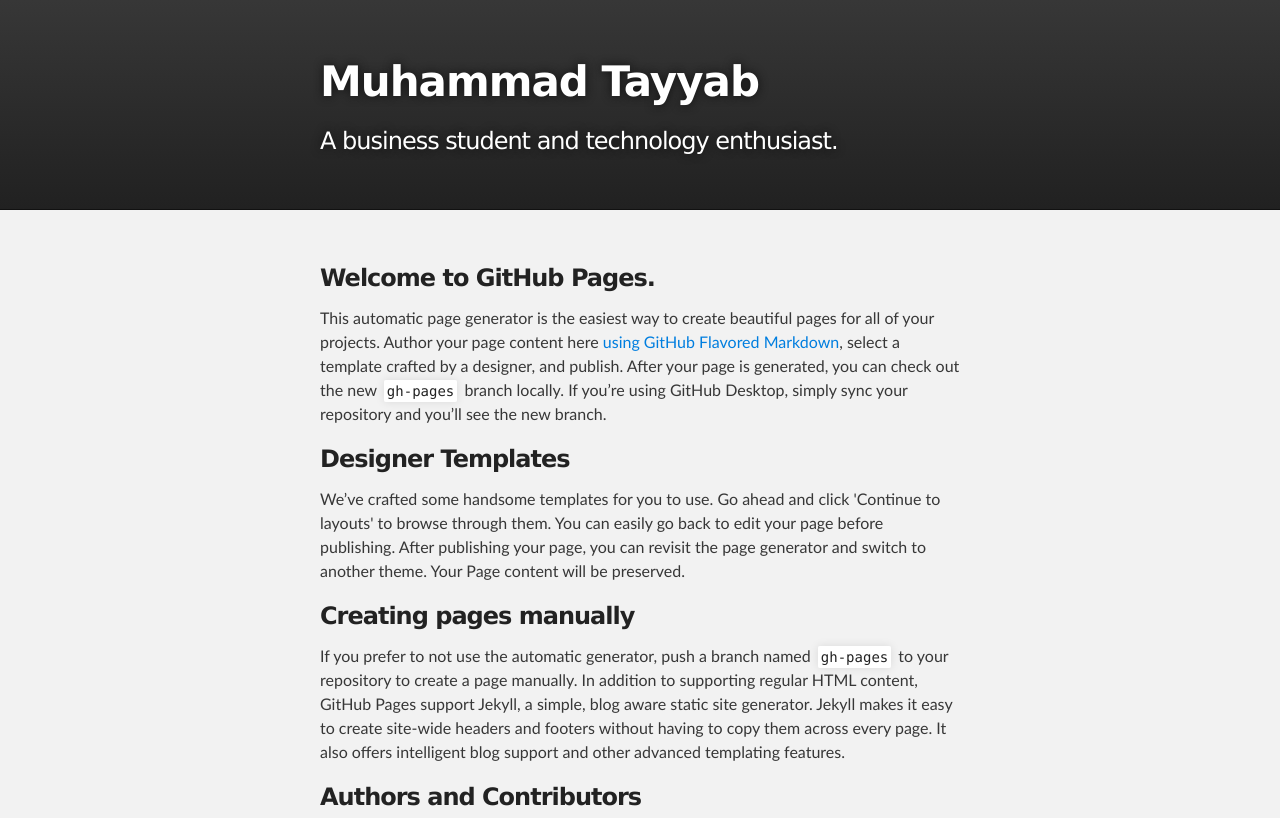
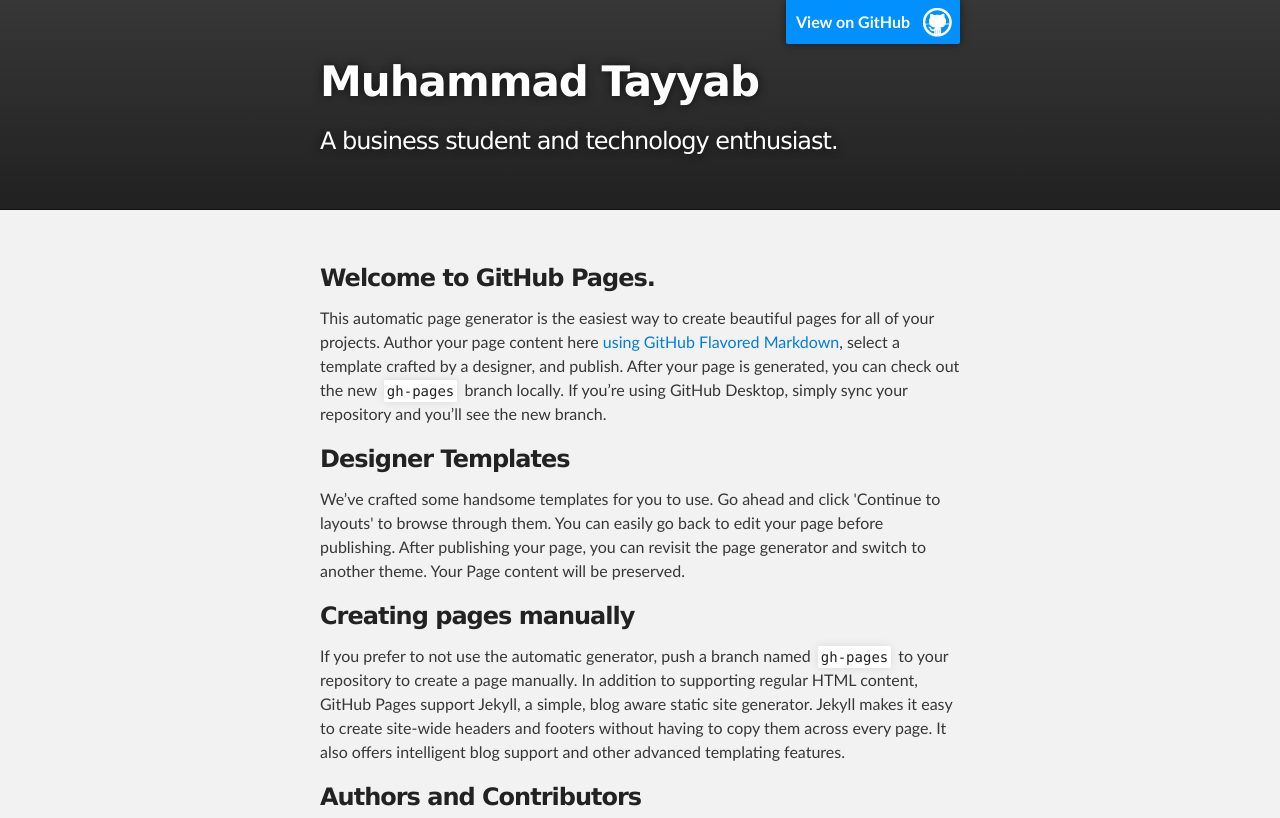
Before and after one commit to tayyabmuhammad/tayyabmuhammad.github.io, a plain HTML site: page index.html in a window 1280 px wide. Shown: the top 818 px of the page. Drawn offline with Linux system fonts and the light colour scheme.

```diff
--- a/index.html
+++ b/index.html
@@ -16,7 +16,7 @@
     <!-- HEADER -->
     <div id="header_wrap" class="outer">
         <header class="inner">
-
+          <a id="forkme_banner" href="https://github.com/tayyabmuhammad">View on GitHub</a>
 
           <h1 id="project_title">Muhammad Tayyab</h1>
           <h2 id="project_tagline">A business student and technology enthusiast. </h2>
```
